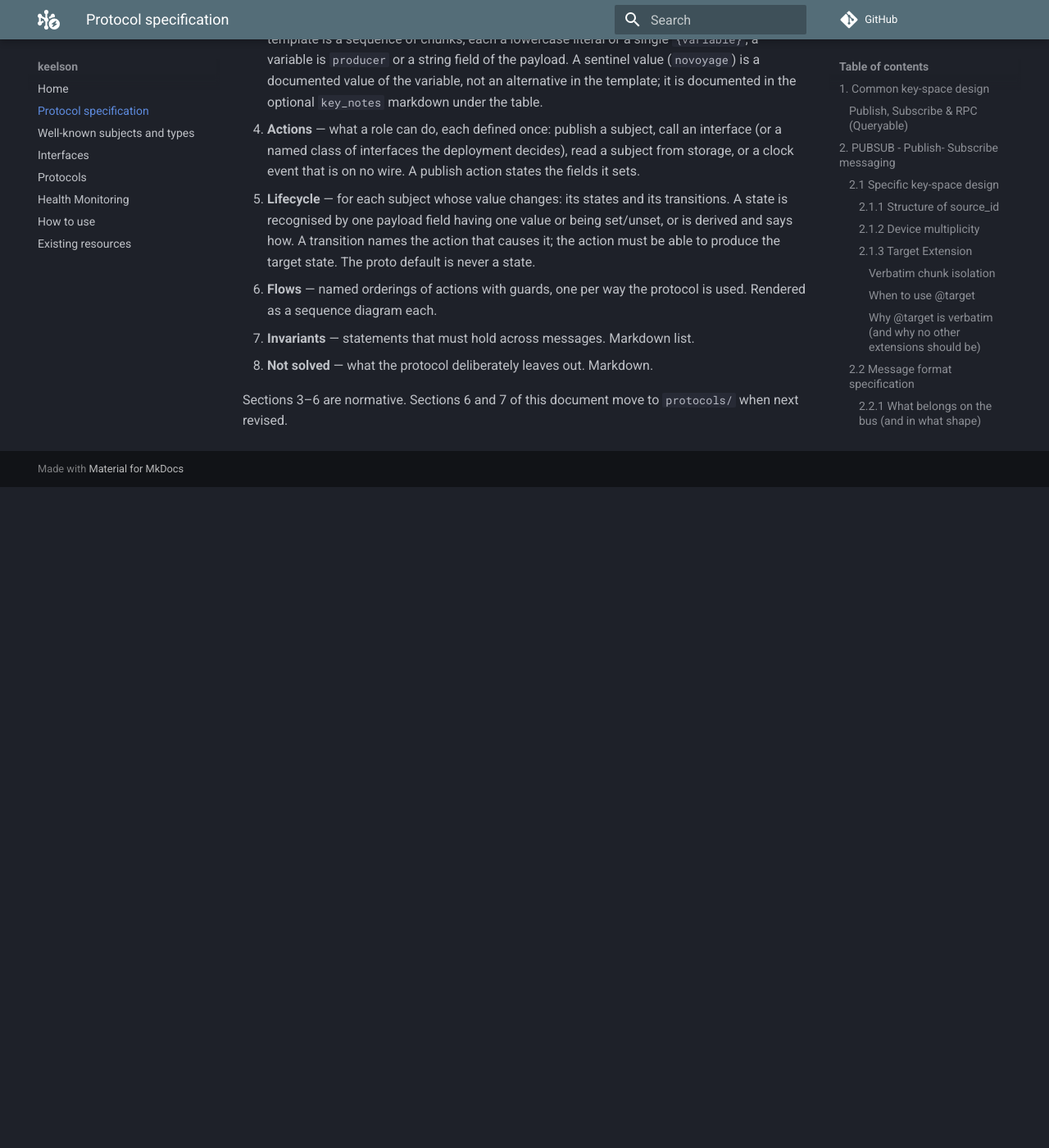
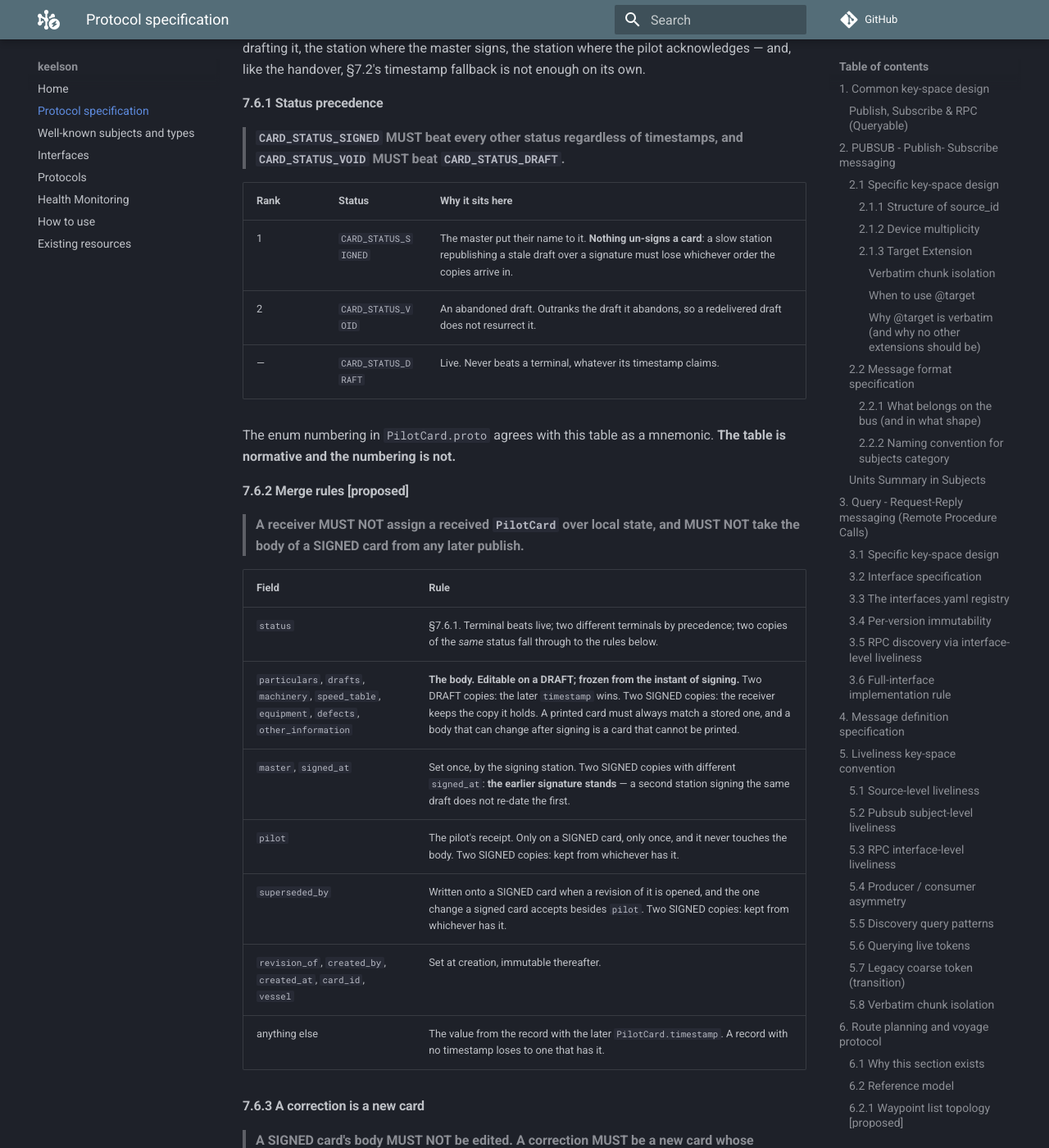
Before and after one commit to RISE-Maritime/keelson, an MkDocs documentation site: the page built from docs/protocol-specification.md, in a window 1280 px wide and 1400 px high, scrolled down 42753 px. Shown: the whole window at 82% size. Built offline with MkDocs 1.6.1 and Material for MkDocs 9.7.7, drawn with Linux system fonts in a browser that asks for light colours; comment, search, counter and statistics services are not loaded; before the commit the page ends 43347 px from its top, so only the background shows below that; some of the changed text lies outside the part shown.

Commit message:
feat(messages): pilot_card — the A.601 master–pilot exchange card as a stored ROC record
Closes #312. Crowsnest has carried the pilot card as provisional JSON on
`rise/@v0/roc1/pubsub/pilot_card/{card_id}` since 2026-09, relying on the
unknown-subject fallback the handover used before #218. This is that shape,
typed, with its three rules made structural and normative:

- signing freezes the card: a correction is a new card naming the old one
  (revision_of / superseded_by), so a printed card always matches a stored one;
- nothing un-signs it: SIGNED > VOID > DRAFT by precedence, never by timestamp;
- no source is not zero: Figure carries its value in a oneof with a
  FigureSource, and there is no LIVE source — a live reading is shown beside
  the master's figure, never written in.

Party and VesselRef are reused from ChecklistHandover rather than paralleled.
QoS is `default` by decision. Spec §7.6 holds the merge and single-writer
rules; §7.3 gains the storage row; test_pilot_card.py pins the sentinels.

Co-Authored-By: Claude Fable 5.1 <noreply@anthropic.com>

```diff
--- a/docs/protocol-specification.md
+++ b/docs/protocol-specification.md
@@ -1221,6 +1221,7 @@ entity is one of the two silent failures below.
 | `checklist_event/{roc_site}` | no | latest wins — see §7.4 |
 | `checklist_presence/{roc_site}/{operator_id}` | no | heartbeat |
 | `checklist_handover/{handover_id}` | yes | one per handover, latest wins |
+| `pilot_card/{card_id}` | yes | **one per card, forever** — a signed card is never deleted, only superseded. See §7.6 |
 
 `roc_site` is spelled as the proto field is spelled — `ChecklistEvent.roc_site`
 and `ChecklistPresence.roc_site`. It is not the same thing as `ChecklistState`'s
@@ -1448,6 +1449,101 @@ says *why* there is no value, which presence alone cannot — "no GNSS fitted" a
 `AVAILABILITY_UNKNOWN = 0` sentinel, and any value a build does not recognise,
 both fail closed under the MUST above.
 
+### 7.6 Pilot card **[proposed]**
+
+> **STATUS: PROPOSED.** `PilotCard.proto` says what a card *is*. This
+> subsection says how two stations holding different copies converge on one,
+> and it makes normative the three rules a `.proto` file cannot enforce.
+> Shipped as provisional JSON in Crowsnest since 2026-09, against
+> [#312](https://github.com/RISE-Maritime/keelson/issues/312); the rules below
+> are that implementation's, written down.
+
+`pilot_card/{card_id}` is the master–pilot exchange card (IMO A.601(15)
+Appendix 1) as a **stored record on the ROC tree**. It is not a checklist run:
+the unit is one exchange, it names two people, and it is finished by a
+signature rather than item by item. It is not a measured card either — every
+figure on it carries a `FigureSource`, and the whole point of the signature is
+that the master said so.
+
+Like `checklist_handover` it is a last-writer-wins key with more than one
+writer — the station drafting it, the station where the master signs, the
+station where the pilot acknowledges — and, like the handover, §7.2's timestamp
+fallback is not enough on its own.
+
+#### 7.6.1 Status precedence
+
+> **`CARD_STATUS_SIGNED` MUST beat every other status regardless of
+> timestamps, and `CARD_STATUS_VOID` MUST beat `CARD_STATUS_DRAFT`.**
+
+| Rank | Status | Why it sits here |
+|---|---|---|
+| 1 | `CARD_STATUS_SIGNED` | The master put their name to it. **Nothing un-signs a card**: a slow station republishing a stale draft over a signature must lose whichever order the copies arrive in. |
+| 2 | `CARD_STATUS_VOID` | An abandoned draft. Outranks the draft it abandons, so a redelivered draft does not resurrect it. |
+| — | `CARD_STATUS_DRAFT` | Live. Never beats a terminal, whatever its timestamp claims. |
+
+The enum numbering in `PilotCard.proto` agrees with this table as a mnemonic.
+**The table is normative and the numbering is not.**
+
+#### 7.6.2 Merge rules **[proposed]**
+
+> **A receiver MUST NOT assign a received `PilotCard` over local state, and
+> MUST NOT take the body of a SIGNED card from any later publish.**
+
+| Field | Rule |
+|---|---|
+| `status` | §7.6.1. Terminal beats live; two different terminals by precedence; two copies of the *same* status fall through to the rules below. |
+| `particulars`, `drafts`, `machinery`, `speed_table`, `equipment`, `defects`, `other_information` | **The body. Editable on a DRAFT; frozen from the instant of signing.** Two DRAFT copies: the later `timestamp` wins. Two SIGNED copies: the receiver keeps the copy it holds. A printed card must always match a stored one, and a body that can change after signing is a card that cannot be printed. |
+| `master`, `signed_at` | Set once, by the signing station. Two SIGNED copies with different `signed_at`: **the earlier signature stands** — a second station signing the same draft does not re-date the first. |
+| `pilot` | The pilot's receipt. Only on a SIGNED card, only once, and it never touches the body. Two SIGNED copies: kept from whichever has it. |
+| `superseded_by` | Written onto a SIGNED card when a revision of it is opened, and the one change a signed card accepts besides `pilot`. Two SIGNED copies: kept from whichever has it. |
+| `revision_of`, `created_by`, `created_at`, `card_id`, `vessel` | Set at creation, immutable thereafter. |
+| anything else | The value from the record with the later `PilotCard.timestamp`. A record with no timestamp loses to one that has it. |
+
+#### 7.6.3 A correction is a new card
+
+> **A SIGNED card's body MUST NOT be edited. A correction MUST be a new card
+> whose `revision_of` names the signed one, and the signed one MUST be marked
+> `superseded_by` that new card's id.**
+
+A revision keeps the whole body of the card it corrects, including the drafts
+and the equipment answers, because it corrects *this* exchange. A **new** card
+for the next exchange keeps the particulars, machinery, speed table, open
+defects and other information — what does not change between pilotages — and
+starts with the drafts empty and every equipment line unanswered, because
+those are exactly what the exchange is for.
+
+"The vessel's current card" is the newest SIGNED card with no `superseded_by`.
+A consumer MUST NOT delete a superseded card: it is the card that was in the
+pilot's hand.
+
+#### 7.6.4 Who may write what **[proposed]**
+
+| Transition | Writer |
+|---|---|
+| → `DRAFT` | Any ROC station. Mints `card_id`; sets `created_by`, `created_at`, `revision_of`. |
+| body edits while `DRAFT` | Any ROC station. Last `timestamp` wins. |
+| → `SIGNED` | The station where the master signs. Sets `master` and `signed_at`, once. |
+| `pilot` on a SIGNED card | The station where the pilot acknowledges. Once. |
+| `superseded_by` on a SIGNED card | The station opening the revision, in the same act as publishing the new DRAFT. |
+| → `VOID` | Any ROC station, on a DRAFT only. A SIGNED card is never voided. |
+
+#### 7.6.5 A figure the master did not give is an absence
+
+> **A consumer MUST NOT render a `PilotCard.Figure` whose `value` oneof is
+> unset as a number, a blank string, or a zero. It renders as an absence.**
+
+The provisional form seeded particulars from the platform registry, where four
+shipped rows spell "no MMSI" as `0`. An MMSI of `0` on a printed pilot card is
+not an absence — it is a wrong number with the master's signature under it.
+`Figure` therefore carries its value in a oneof, so unset is distinguishable
+from `0` and from `""`, and every set value carries where it came from.
+
+`FigureSource` has **no LIVE value**, deliberately. A station that has a live
+draught reading shows it *beside* the master's figure, labelled as such and
+subject to §7.5.5's "no source is not zero" rule; it does not write it in. The
+moment a sensor reading can be copied into a signed document silently, the
+signature stops meaning anything.
+
 ## 8. Protocol specifications
 
 A protocol is a set of subjects and interfaces that only make sense together:
```
Also changed, not shown: 4 other files.
